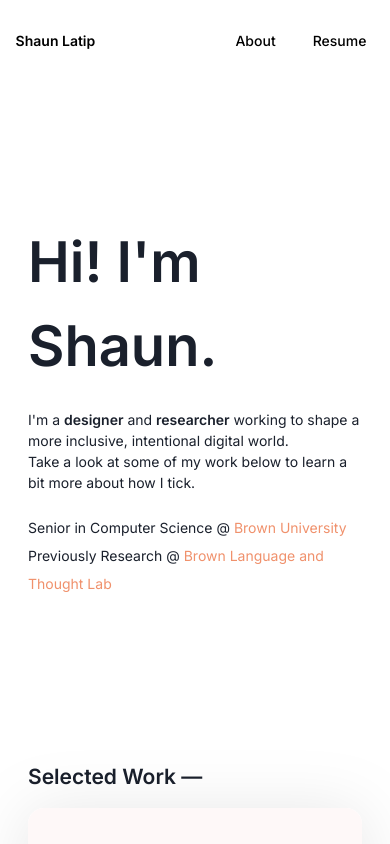
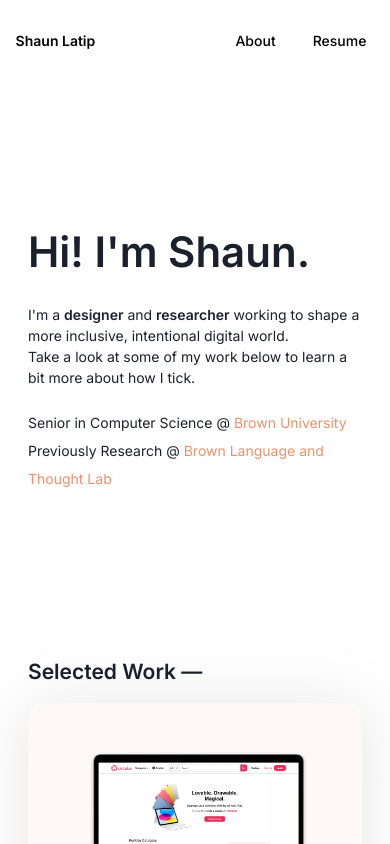
Before and after one commit to shaunlatip/portfolio, a Next.js app: page / in a window 390 px wide. Shown: the top 844 px of the page. Built offline with nearby package versions, Linux system fonts and the light colour scheme.

Commit message:
styling tweak for responsive headline title

```diff
--- a/styles/Home.module.css
+++ b/styles/Home.module.css
@@ -406,4 +406,8 @@
   .otherProject {
     width: 100%;
   }
+
+  .headline h1 {
+    font-size: 3rem;
+  }
 }
```
